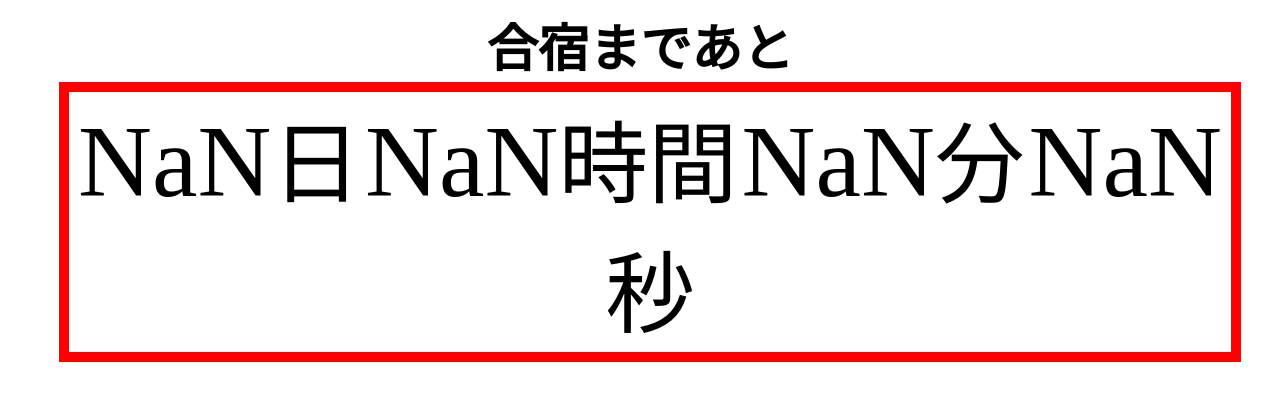
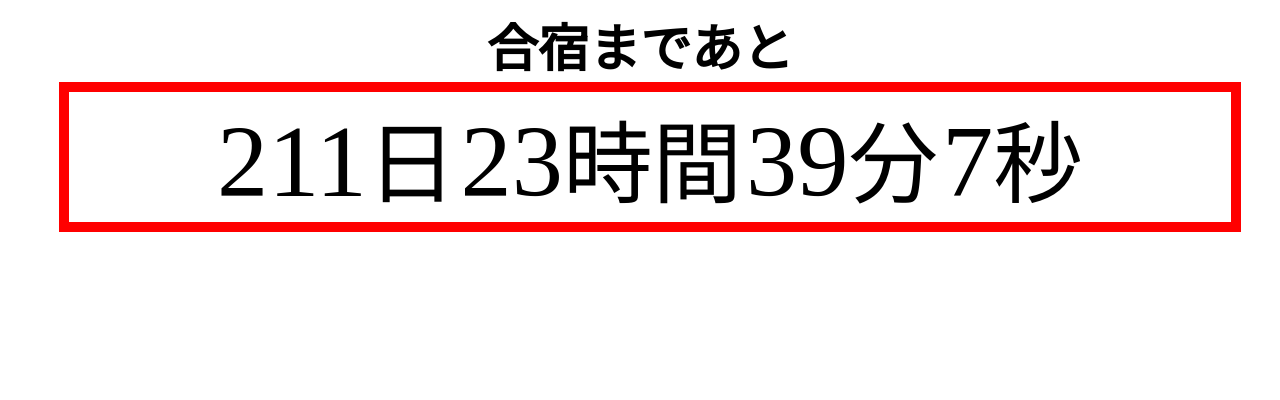
Before and after one commit to Ataroh/gasshuku-countdown, a plain HTML site: page index.html in a window 1280 px wide. Drawn offline with Linux system fonts and the light colour scheme.

Commit message:
Fixed index.html

```diff
--- a/index.html
+++ b/index.html
@@ -35,7 +35,7 @@
     let countdown = setInterval(function(){
     const now = new Date()  //今の日時
     //const target = new Date(now.getFullYear(), now.getMonth() + 1, 0,'23','59','59') //ターゲット日時を取得
-    const target = new Date('2024','7-1','27','13','0','0') //ターゲット日時 2024/7/27 (月は１月が0だから-1する)
+    const target = new Date('2024','6','27','13','0','0') //ターゲット日時 2024/7/27 (月は１月が0だから-1する)
     const remainTime = target - now  //差分を取る（ミリ秒で返ってくる
 
     //指定の日時を過ぎていたら処理をしない
```
